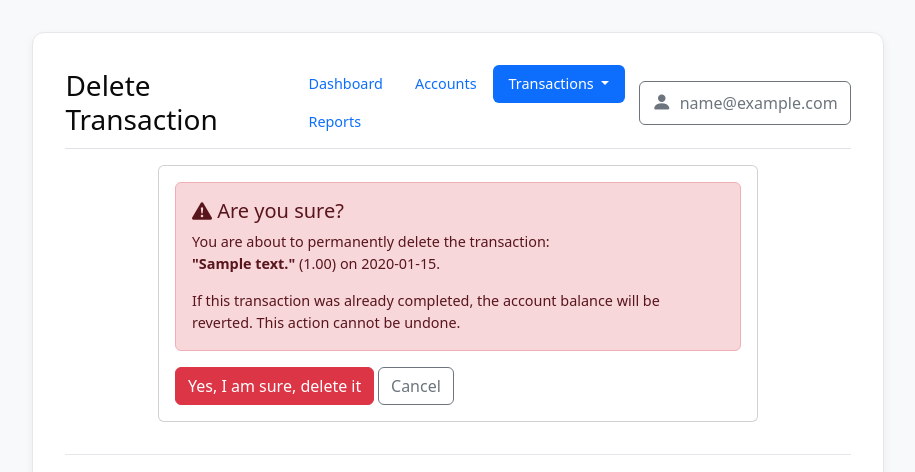
After one commit to CesarBerbel/django-custom-user, a Django app: page /transactions/1/delete/ in a window 1280 px wide. The commit adds this page. Shown: the top 472 px of the page, without its empty margins (182-1097 px from the left). Run offline with Django 5.2, Linux system fonts and the light colour scheme; a user stored in the database is signed in; tables that the repository leaves empty hold one stand-in row (values such as "Sample post"); some libraries are stand-ins or nearby versions.

Commit message:
feat(transactions): Implementa exclusão de transações com redirecionamento
Este commit adiciona a funcionalidade para excluir transações individuais,
representando um passo importante na implementação do CRUD completo.
Inclui uma lógica de redirecionamento que devolve o usuário à
página exata de onde a ação foi iniciada.

Funcionalidades:
- **`TransactionDeleteView`**:
  - Uma nova `DeleteView` foi criada para lidar com a lógica de exclusão,
    garantindo que o usuário só possa deletar suas próprias transações
    através da filtragem do `queryset`.
  - A `view` chama o método `Transaction.delete()` customizado, garantindo
    que a lógica de reversão de saldo seja acionada para transações
    que já estavam efetivadas.

- **Redirecionamento Inteligente (`?next=`)**:
  - Após a exclusão, o usuário é redirecionado de volta à página de
    lista de onde veio (seja a lista de despesas, o extrato de uma
    conta, ou um mês específico), em vez de ser enviado para um destino
    fixo.
  - Isso foi implementado passando a URL de retorno como um parâmetro
    `?next=` para a `DeleteView` e utilizando um campo oculto no
    formulário de confirmação.

- **Interface do Usuário**:
  - Um botão de "Excluir" (ícone de lixeira) foi adicionado a cada linha
    na tabela de lista de transações.
  - Um novo template de confirmação (`transaction_confirm_delete.html`)
    foi criado para prevenir exclusões acidentais, informando o
    usuário sobre a ação e suas consequências.

```diff
--- /dev/null
+++ b/templates/transactions/transaction_confirm_delete.html
@@ -0,0 +1,31 @@
+<!-- templates/transactions/transaction_confirm_delete.html -->
+{% extends "base.html" %}
+{% block title %}Confirm Delete{% endblock %}
+{% block header %}Delete Transaction{% endblock %}
+
+{% block content %}
+<div class="card mx-auto" style="max-width: 600px;">
+  <div class="card-body">
+    <div class="alert alert-danger">
+      <h5><i class="bi bi-exclamation-triangle-fill"></i> Are you sure?</h5>
+      <p>
+        You are about to permanently delete the transaction:
+        <br>
+        <strong>"{{ object.description }}"</strong> ({{ object.value }}) on {{ object.date|date:"Y-m-d" }}.
+      </p>
+      <p class="mb-0">
+        If this transaction was already completed, the account balance will be reverted.
+        This action cannot be undone.
+      </p>
+    </div>
+    <form method="post">
+      {% csrf_token %}
+      <!-- Campo oculto que guarda a URL de retorno -->
+      <input type="hidden" name="next" value="{{ request.GET.next }}">
+
+      <button type="submit" class="btn btn-danger">Yes, I am sure, delete it</button>
+      <a href="{{ request.GET.next }}" class="btn btn-outline-secondary">Cancel</a>
+    </form>
+  </div>
+</div>
+{% endblock %}
--- a/transactions/urls.py
+++ b/transactions/urls.py
@@ -20,6 +20,10 @@ urlpatterns = [
     # A URL de efetivação agora lida com o POST do modal
     path('<int:pk>/complete/', views.complete_transaction_view, name='complete'),
 
+    # NOVAS URLs PARA EDITAR E DELETAR
+    # path('<int:pk>/edit/', views.TransactionUpdateView.as_view(), name='edit'), # Deixaremos para o próximo passo
+    path('<int:pk>/delete/', views.TransactionDeleteView.as_view(), name='delete'),
+
     # NOVA URL para obter os dados e renderizar o modal (via HTMX ou AJAX)
     path('<int:pk>/prepare-complete/', views.prepare_complete_transfer_view, name='prepare_complete_transfer'),
 
--- a/transactions/views.py
+++ b/transactions/views.py
@@ -556,6 +556,42 @@ class TransactionByAccountListView(BaseMonthlyListView):
 
 
 # ==============================================================================
+# VIEWS DE EXCLUSÃO (CRUD)
+# ==============================================================================
+# --- NOVA VIEW DE EXCLUSÃO ---
+class TransactionDeleteView(LoginRequiredMixin, DeleteView):
+    model = Transaction
+    template_name = 'transactions/transaction_confirm_delete.html'
+
+    def get_queryset(self):
+        return Transaction.objects.filter(owner=self.request.user)
+
+    def form_valid(self, form):
+        transaction_desc = self.object.description
+        response = super().form_valid(form)
+        messages.warning(self.request, f"Transaction '{transaction_desc}' has been deleted.")
+        return response
+
+    # --- MÉTODO DE REDIRECIONAMENTO INTELIGENTE ---
+    def get_success_url(self):
+        """
+        Redireciona para a URL 'next' se ela existir e for segura.
+        Caso contrário, redireciona para um fallback seguro.
+        """
+        # A URL 'next' virá do POST (enviado pelo action do form)
+        next_url = self.request.POST.get('next', '')
+
+        # Aqui, poderíamos adicionar uma validação de segurança para garantir
+        # que o 'next_url' é um caminho local e seguro, mas por enquanto,
+        # vamos confiar que só geramos URLs seguras.
+        if next_url:
+            return next_url
+
+        # Fallback caso 'next' não esteja presente
+        return reverse_lazy('transactions:expense_list')
+
+
+# ==============================================================================
 # VIEWS DE CATEGORIA (CRUD)
 # ==============================================================================
 class CategoryListView(LoginRequiredMixin, ListView):
```
Also changed, not shown: templates/transactions/transaction_list.html (+8 -2 lines).
